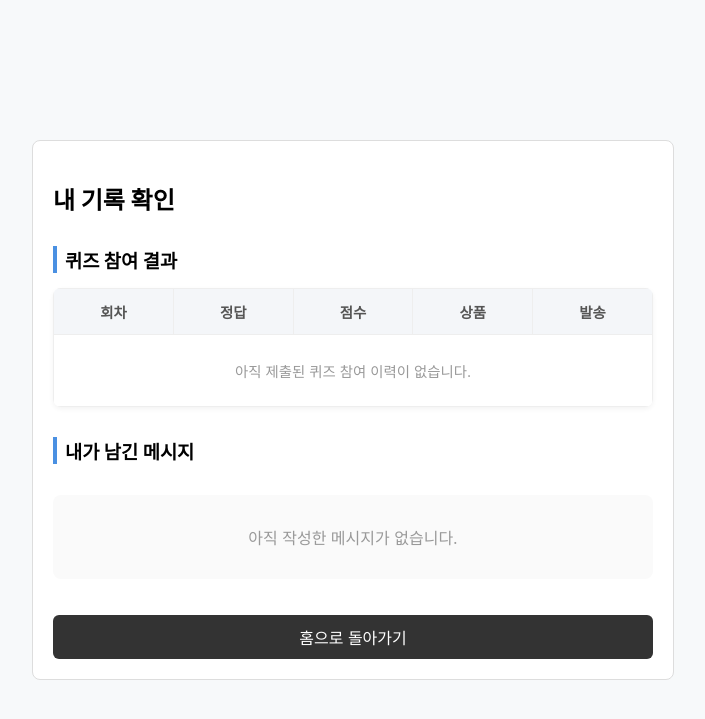
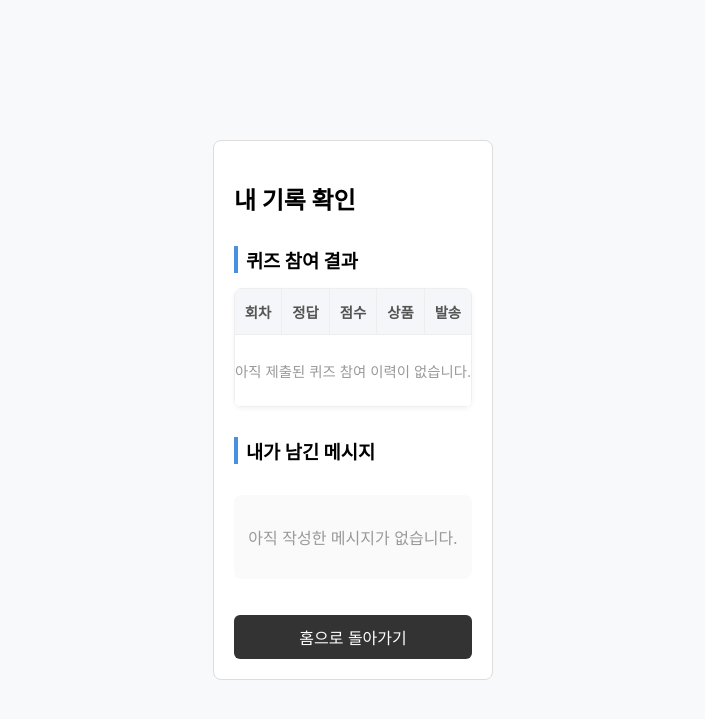
Before and after one commit to banana2990/2026bday, a Flask app: page /my-records in a window 1280 px wide. Shown: the top 719 px of the page, without its empty margins (287-992 px from the left). Run offline with Flask 3, Linux system fonts and the light colour scheme; the visitor is signed in with stand-in values (Sample User, id 1); data that the repository does not hold is empty.

Commit message:
20260622 ui수정

```diff
--- a/static/css/my_records.css
+++ b/static/css/my_records.css
@@ -2,7 +2,6 @@
 
 .records-container {
     max-width: 500px;
-    min-width: 600px;
     min-height: 400px; /* 데이터가 없어도 화면이 쪼그라들지 않게 최소 높이 확보 */
     padding: 20px;
     background: #ffffff;
--- a/static/css/quiz_review.css
+++ b/static/css/quiz_review.css
@@ -1,5 +1,6 @@
 .review-container {
     max-width: 500px;
+    min-width: 450px;
     padding: 20px;
     background: #ffffff;
     border-radius: 8px;
```
